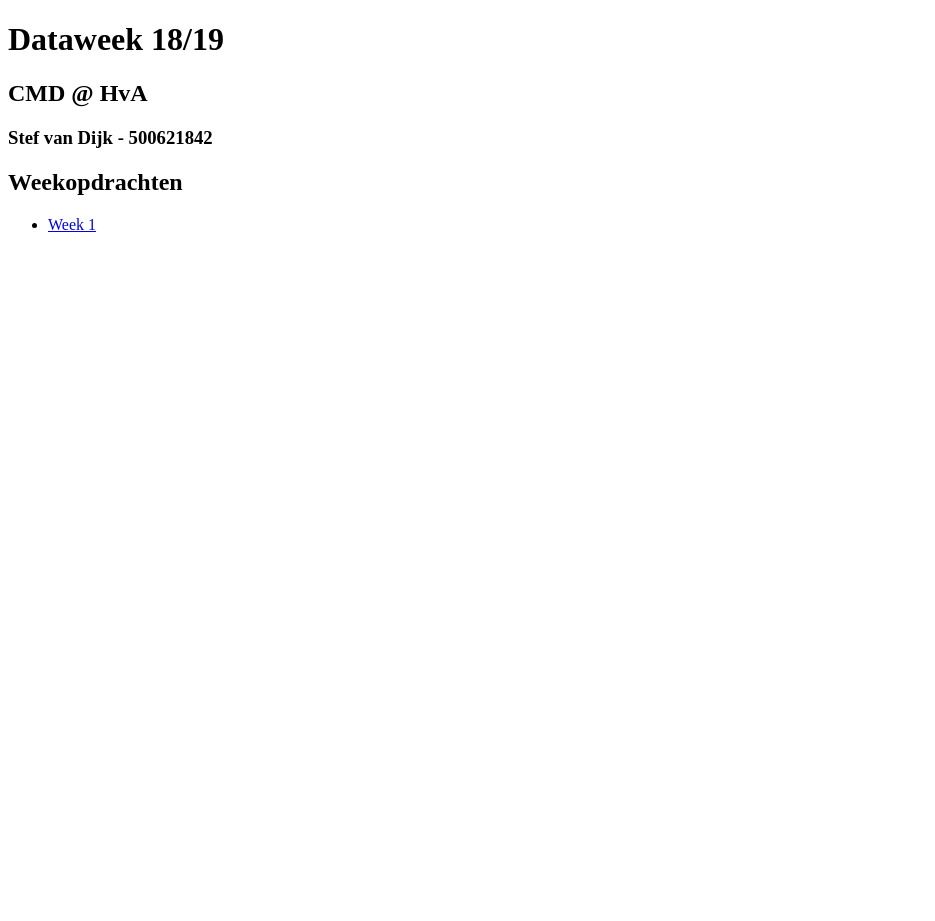
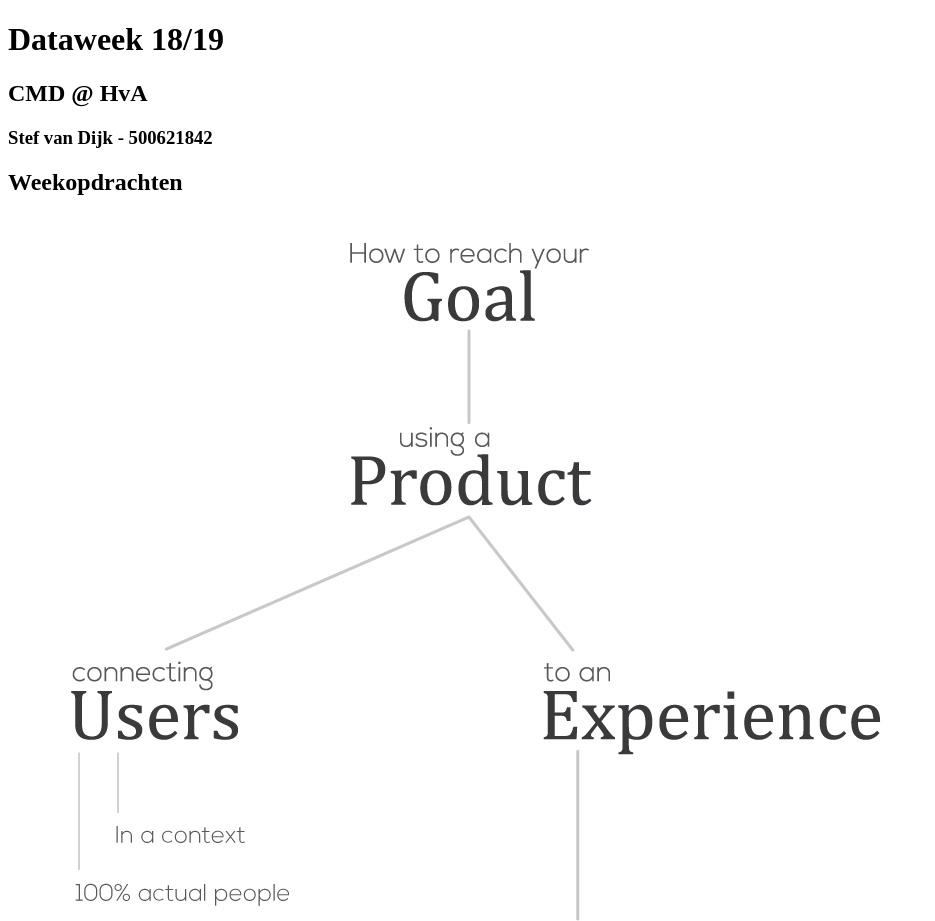
Before and after one commit to vandijkstef/dataweek, a plain HTML site: page index.html in a window 1280 px wide. Shown: the top 921 px of the page, without its empty margins (0-935 px from the left). Before the commit the page ends 800 px from the top, so only its background shows below. Drawn offline with Linux system fonts and the light colour scheme.

Commit message:
Image for week 1

```diff
--- a/index.html
+++ b/index.html
@@ -17,7 +17,7 @@
 		<h2>Weekopdrachten</h2>
 		<ul>
 			<li>
-				<a href="week1/index.html">Week 1</a>
+				<img src="week1/week1.jpg" alt="">
 			</li>
 		</ul>
 	</main>
```
Also changed, not shown: week1/week1.jpg (added).
